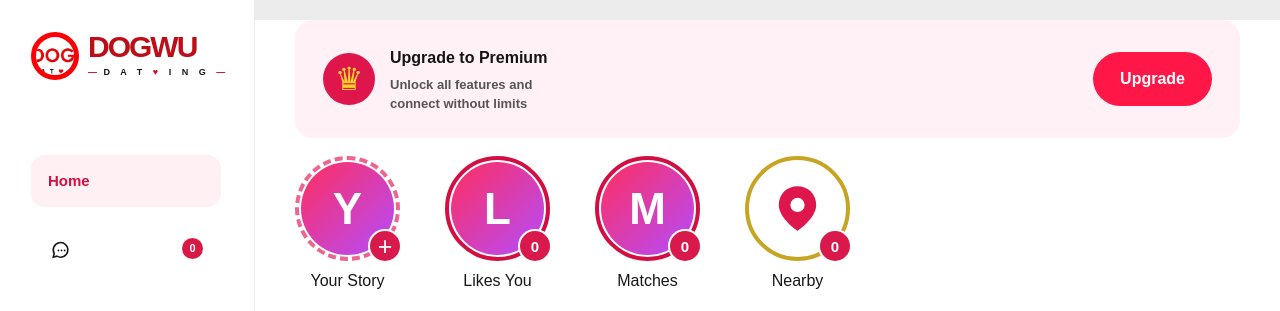
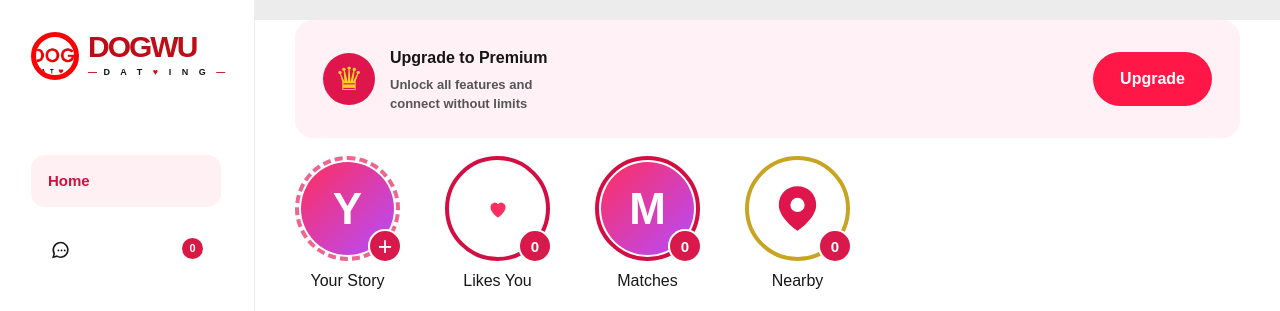
Before and after one commit to goalkicky/odogwu-dating-web, a Next.js app in the folder web/: page /home in a window 1280 px wide. Shown: the top 311 px of the page. Built offline with nearby package versions, Linux system fonts and the light colour scheme; no server answers.

Commit message:
style: show heart icon on white background for no likes

```diff
--- a/web/src/app/home/page.tsx
+++ b/web/src/app/home/page.tsx
@@ -401,7 +401,15 @@ export default function HomePage() {
             </button>
             <button className="tmpl-quick" onClick={() => go('/likes')}>
               <span className="tmpl-round-photo">
-                <StoryAvatar photo={likePhoto} name="L" />
+                {likePhoto ? (
+                  <StoryAvatar photo={likePhoto} name="L" />
+                ) : (
+                  <div style={{ position: 'absolute', inset: 2, background: '#fff', borderRadius: '50%', display: 'flex', alignItems: 'center', justifyContent: 'center' }}>
+                    <svg viewBox="0 0 48 48" style={{ width: 26, height: 26, fill: '#FF2E5F', display: 'block' }}>
+                      <path d="M24 40s-14-9-14-20a8 8 0 0 1 14-5 8 8 0 0 1 14 5c0 11-14 20-14 20Z"/>
+                    </svg>
+                  </div>
+                )}
                 <b className="tmpl-badge">{likesCount}</b>
               </span>
               <label>Likes You</label>
```
